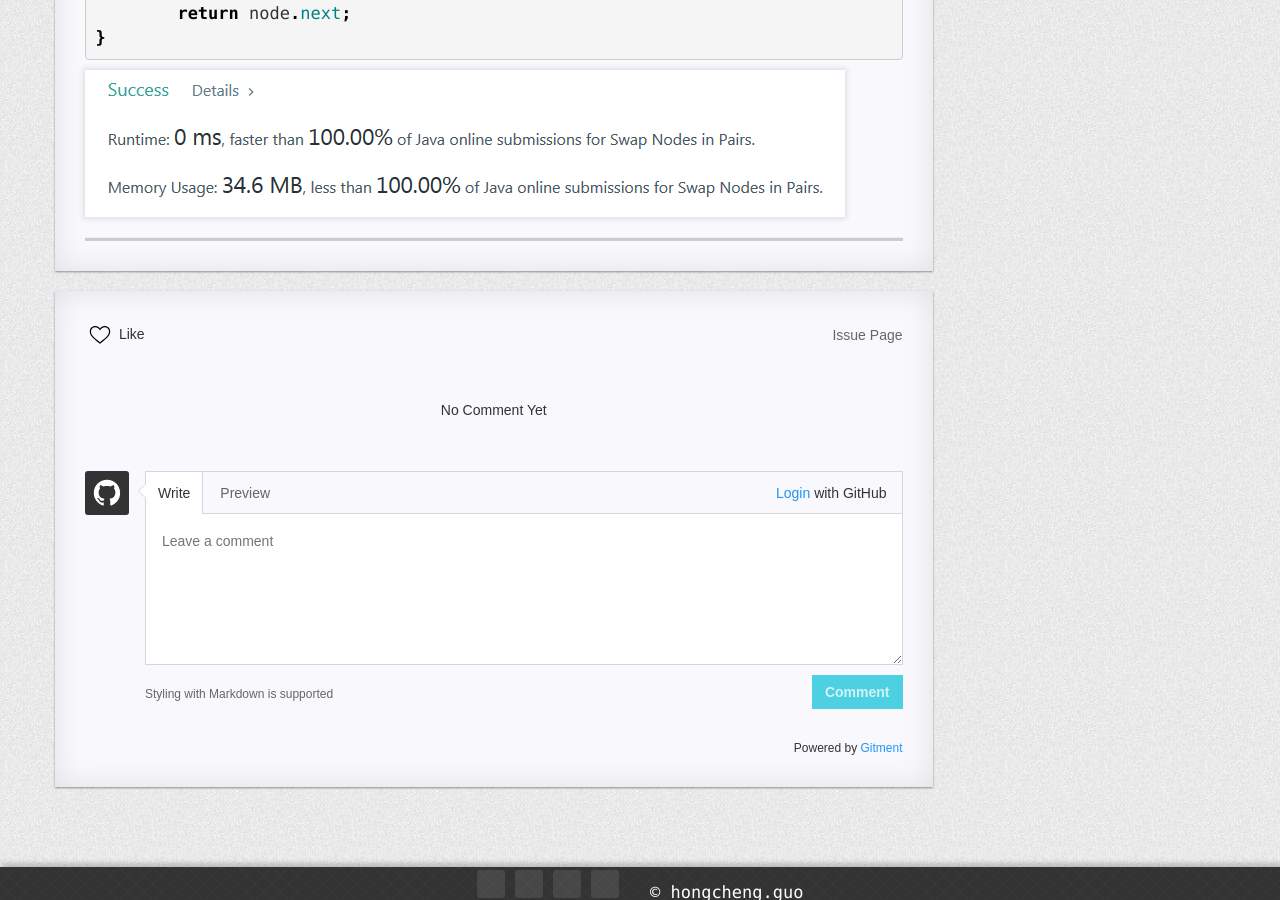
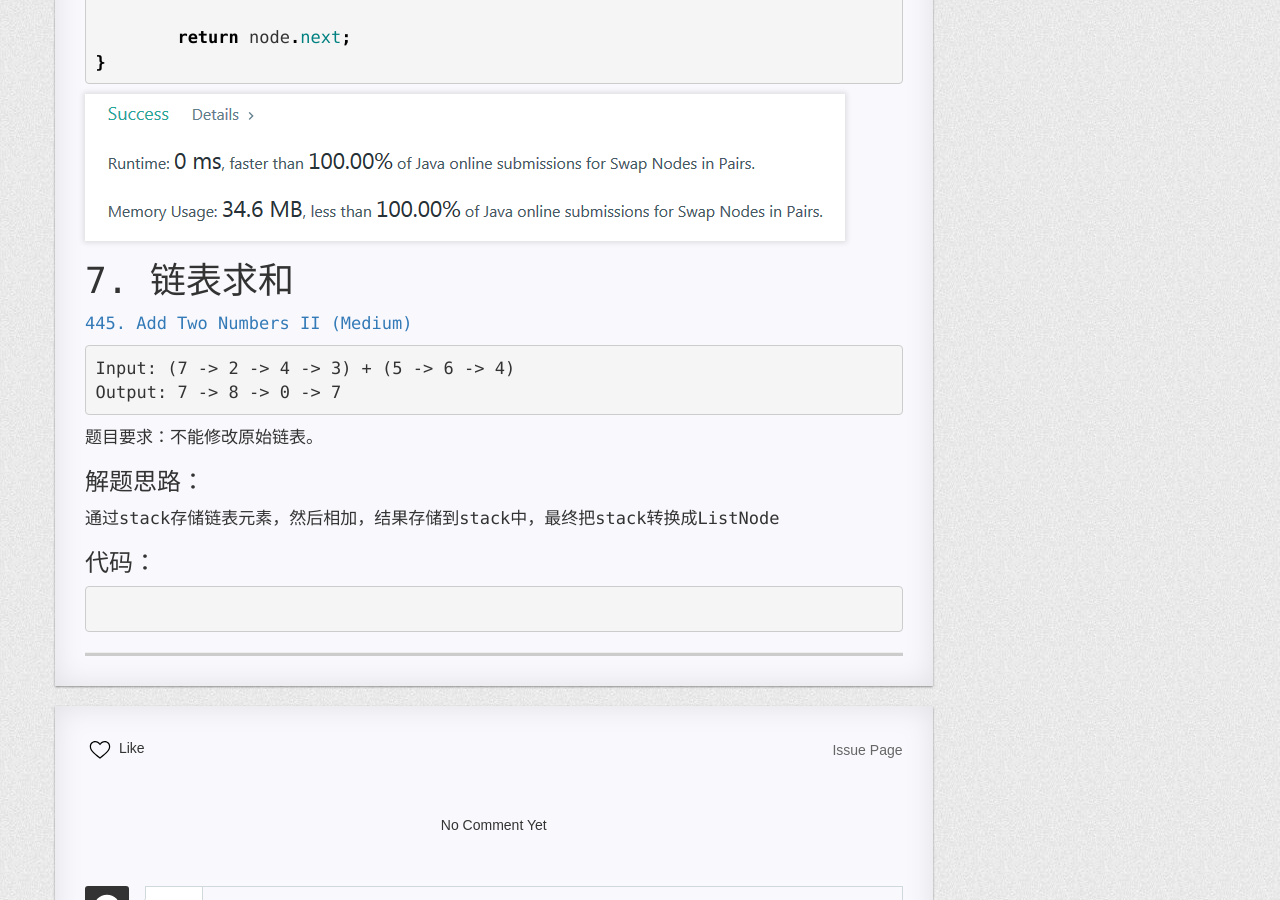
Before and after one commit to FrankdeBoers/blog, a Jekyll site: the page built from _posts/2019-08-15-LeetCode解题笔记：链表主题.md, in a window 1280 px wide and 900 px high, scrolled down 8359 px. Built offline with Jekyll 4.4.1, drawn with Linux system fonts in a browser that asks for light colours; nearby versions of some CDN libraries; a style sheet for code colours, icons or effects is not loaded.

Commit message:
Update 2019-08-15-LeetCode解题笔记：链表主题.md

````diff
--- a/_posts/2019-08-15-LeetCode解题笔记：链表主题.md
+++ b/_posts/2019-08-15-LeetCode解题笔记：链表主题.md
@@ -27,6 +27,7 @@ categories: Java
 * [4. 从有序链表中删除重复](#4-从有序链表中删除重复节点)
 * [5. 删除链表的倒数第 n 个节点](#5-删除链表的倒数第-n-个节点)
 * [6. 交换链表中的相邻结点](#6-交换链表中的相邻结点)
+* [7. 链表求和](#7-链表求和)
 
 
 # 1. 找出两个链表的交点
@@ -340,3 +341,22 @@ public ListNode swapPairs(ListNode head) {
 ```
 
 ![链表节点交换](https://raw.githubusercontent.com/FrankdeBoers/blog/master/static/img/%E9%93%BE%E8%A1%A8%E8%8A%82%E7%82%B9%E4%BA%A4%E6%8D%A2.png)
+
+#  7. 链表求和
+
+[445. Add Two Numbers II (Medium)](https://leetcode.com/problems/add-two-numbers-ii/description/)
+
+```html
+Input: (7 -> 2 -> 4 -> 3) + (5 -> 6 -> 4)
+Output: 7 -> 8 -> 0 -> 7
+```
+
+题目要求：不能修改原始链表。
+
+### 解题思路：
+通过stack存储链表元素，然后相加，结果存储到stack中，最终把stack转换成ListNode
+
+### 代码：
+```java
+
+```
````
